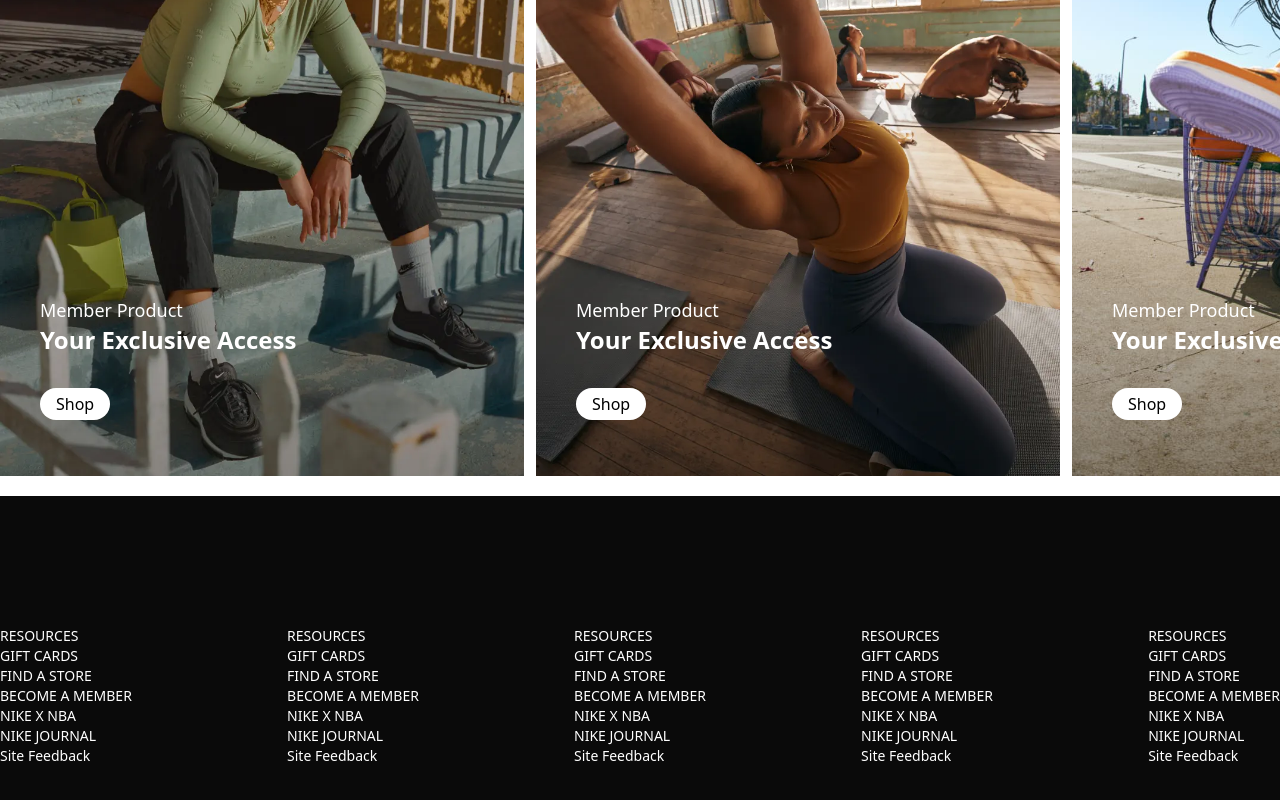
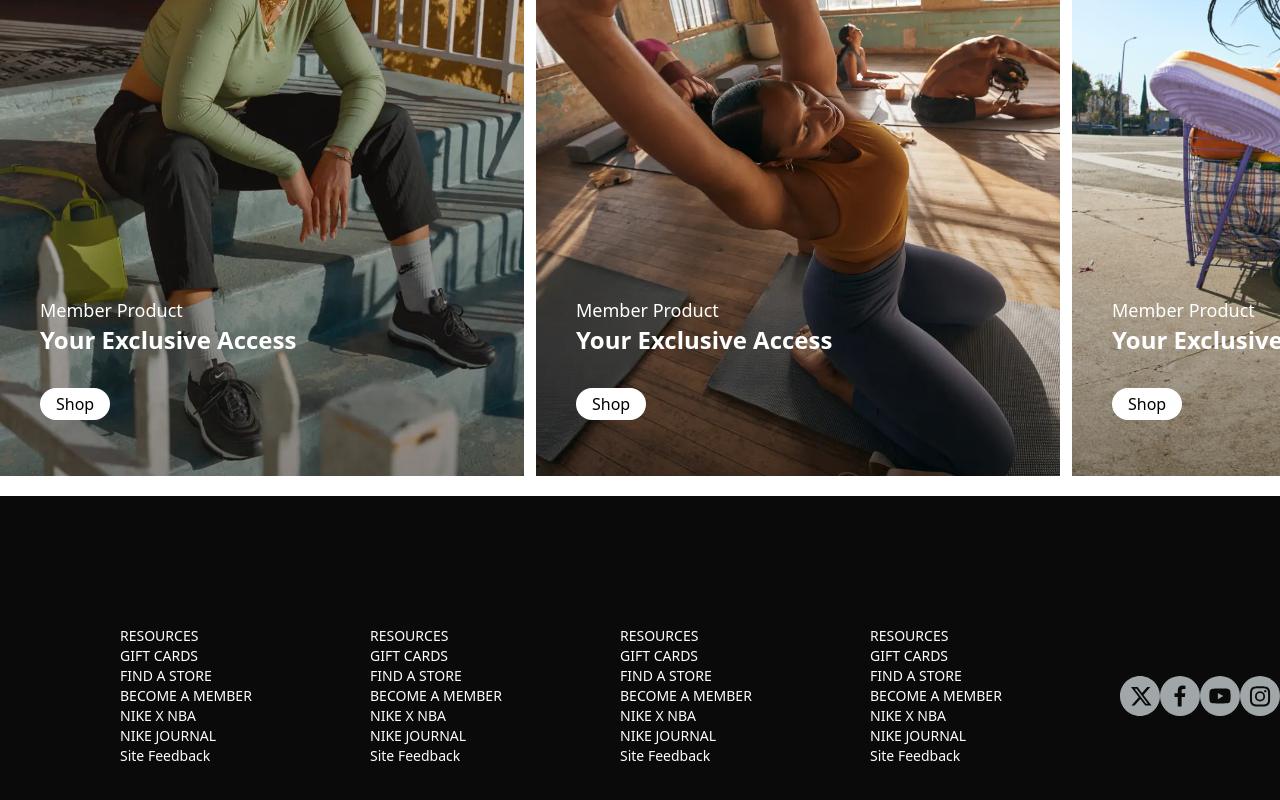
Before and after one commit to Lyhua-tech/nike-clone, a website: page index.html in a window 1280 px wide. Shown: the part 2831-3631 px from the top of the page. Drawn offline with nearby package versions, Linux system fonts and the light colour scheme.

Commit message:
Add social media icons

```diff
--- a/index.html
+++ b/index.html
@@ -1,11 +1,13 @@
 <!doctype html>
 <html>
+
 <head>
   <meta charset="UTF-8">
   <meta name="viewport" content="width=device-width, initial-scale=1.0">
   <script src="https://cdn.tailwindcss.com"></script>
   <link rel="stylesheet" href="https://cdnjs.cloudflare.com/ajax/libs/font-awesome/6.5.2/css/all.min.css">
 </head>
+
 <body class="">
   <nav class="md:bg-[#f5f5f5] py-2">
     <div class="justify-between max-w-[1600px] mx-auto items-center md:flex gap-10 hidden md:flex-1">
@@ -34,7 +36,8 @@
       <div class="flex justify-center gap-4 flex-1 items-center ">
         <form action="" class="relative">
           <i class="fa-solid fa-magnifying-glass absolute left-4 top-[11px]"></i>
-            <input type="text" placeholder="Search" class="bg-[#f5f5f5] text-[#cccccc] text-sm pl-10 rounded-[20px] py-2 ">
+          <input type="text" placeholder="Search"
+            class="bg-[#f5f5f5] text-[#cccccc] text-sm pl-10 rounded-[20px] py-2 ">
         </form>
         <a href=""><img src="./icons/love.png" alt="" class="size-[20px]"></a>
         <a href=""><img src="./icons/shopping-bag.png" alt="" class="size-[20px]"></a>
@@ -74,7 +77,9 @@
       <p class="font-sans text-xl pb-2">Featured</p>
       <div class="flex gap-3 flex-1 max-w-[1600px]">
         <div class="relative text-white w-[50%]">
-              <img src="https://static.nike.com/a/images/f_auto/dpr_1.0,cs_srgb/h_1238,c_limit/ed18ec74-c2b4-4c51-bd73-73328019a144/nike-just-do-it.jpg" alt="" class="size-full">
+          <img
+            src="https://static.nike.com/a/images/f_auto/dpr_1.0,cs_srgb/h_1238,c_limit/ed18ec74-c2b4-4c51-bd73-73328019a144/nike-just-do-it.jpg"
+            alt="" class="size-full">
           <div class="absolute bottom-3 z-10 left-10 h-[150px]">
             <p class="mb-3 font-sans text-[18px]">Nike Alphafly 3</p>
             <p class="mb-3 font-sans text-[18px]">Push Beyond What's Possible</p>
@@ -82,7 +87,9 @@
           </div>
         </div>
         <div class="relative text-white w-[50%]">
-              <img src="https://static.nike.com/a/images/f_auto/dpr_1.0,cs_srgb/h_1238,c_limit/1896944c-fbd9-4369-851f-710143f98786/nike-just-do-it.jpg" alt="" class="size-full">
+          <img
+            src="https://static.nike.com/a/images/f_auto/dpr_1.0,cs_srgb/h_1238,c_limit/1896944c-fbd9-4369-851f-710143f98786/nike-just-do-it.jpg"
+            alt="" class="size-full">
           <div class="absolute bottom-8 z-10 left-10 h-[150px]">
             <p class="mb-3 font-sans text-[18px]">Jordan New Arrivals</p>
             <p class="mb-3 font-sans text-[18px]">Air Jordan 4 <br> 'Vivid Sulfur'</p>
@@ -97,8 +104,10 @@
       <div class="flex justify-between items-center">
         <p class="font-sans text-3xl font-bold pb-2">SHOP BY CLASSICS</p>
         <div class="flex items-center gap-10">
-            <button href="#" class="prev py-3 px-5 font-black text-xl rounded-[50%] bg-neutral-400" onclick="plusSlides(-1)">❮</button>
-            <button href="#" class="next py-3 px-5 font-black text-xl rounded-[50%] bg-neutral-400" onclick="plusSlides(1)">❯</button>
+          <button href="#" class="prev py-3 px-5 font-black text-xl rounded-[50%] bg-neutral-400"
+            onclick="plusSlides(-1)">❮</button>
+          <button href="#" class="next py-3 px-5 font-black text-xl rounded-[50%] bg-neutral-400"
+            onclick="plusSlides(1)">❯</button>
         </div>
       </div>
       <div class="flex overflow-x-auto space-x-5">
@@ -119,7 +128,8 @@
         <div class="absolute bottom-14 text-white left-10">
           <p class="text-lg font-sans font-medium">Member Product</p>
           <p class="text-2xl font-semibold pb-8">Your Exclusive Access</p>
-            <button class="py-1 px-4 bg-white text-black font-sans rounded-2xl text-base font-medium text-center">Shop</button>
+          <button
+            class="py-1 px-4 bg-white text-black font-sans rounded-2xl text-base font-medium text-center">Shop</button>
         </div>
       </div>
       <div class="relative flex-none">
@@ -127,7 +137,8 @@
         <div class="absolute bottom-14 text-white left-10">
           <p class="text-lg font-sans font-medium">Member Product</p>
           <p class="text-2xl font-semibold pb-8">Your Exclusive Access</p>
-            <button class="py-1 px-4 bg-white text-black font-sans rounded-2xl text-base font-medium text-center">Shop</button>
+          <button
+            class="py-1 px-4 bg-white text-black font-sans rounded-2xl text-base font-medium text-center">Shop</button>
         </div>
       </div>
       <div class="relative flex-none">
@@ -135,7 +146,8 @@
         <div class="absolute bottom-14 text-white left-10">
           <p class="text-lg font-sans font-medium">Member Product</p>
           <p class="text-2xl font-semibold pb-8">Your Exclusive Access</p>
-            <button class="py-1 px-4 bg-white text-black font-sans rounded-2xl text-base font-medium text-center">Shop</button>
+          <button
+            class="py-1 px-4 bg-white text-black font-sans rounded-2xl text-base font-medium text-center">Shop</button>
         </div>
       </div>
     </div>
@@ -143,8 +155,8 @@
 
   <!-- Footer section -->
   <footer class="bg-neutral-950 text-white font-sans text-sm h-[400px] mt-5">
-      <div class="max-w-[1800px] mx-auto flex items-center gap-3 h-full justify-between">
-        <ul>
+    <div class="max-w-[1800px] mx-auto flex items-center h-full justify-between">
+      <ul class="ml-[120px]">
         <li><a href="">RESOURCES</a></li>
         <li><a href="">GIFT CARDS</a></li>
         <li><a href="">FIND A STORE</a></li>
@@ -180,17 +192,15 @@
         <li><a href="">NIKE JOURNAL</a></li>
         <li><a href="">Site Feedback</a></li>
       </ul>
-        <ul>
-          <li><a href="">RESOURCES</a></li>
-          <li><a href="">GIFT CARDS</a></li>
-          <li><a href="">FIND A STORE</a></li>
-          <li><a href="">BECOME A MEMBER</a></li>
-          <li><a href="">NIKE X NBA</a></li>
-          <li><a href="">NIKE JOURNAL</a></li>
-          <li><a href="">Site Feedback</a></li>
-        </ul>
+      <div class="flex mr-[120px]">
+        <img src="icons/twitter_icon.svg" alt="twitter-logo">
+        <img src="icons/facebook-icon.svg" alt="facebook-logo">
+        <img src="icons/youtube_icon.svg" alt="youtube-logo">
+        <img src="icons/instagram_icon.svg" alt="instagram-logo">
+      </div>
     </div>
   </footer>
   <script src="index.js"></script>
 </body>
+
 </html>
```
Also changed, not shown: icons/facebook-icon.svg (added), icons/instagram_icon.svg (added), icons/twitter_icon.svg (added), icons/youtube_icon.svg (added). Lines whose indentation alone changed are shown as unchanged.
